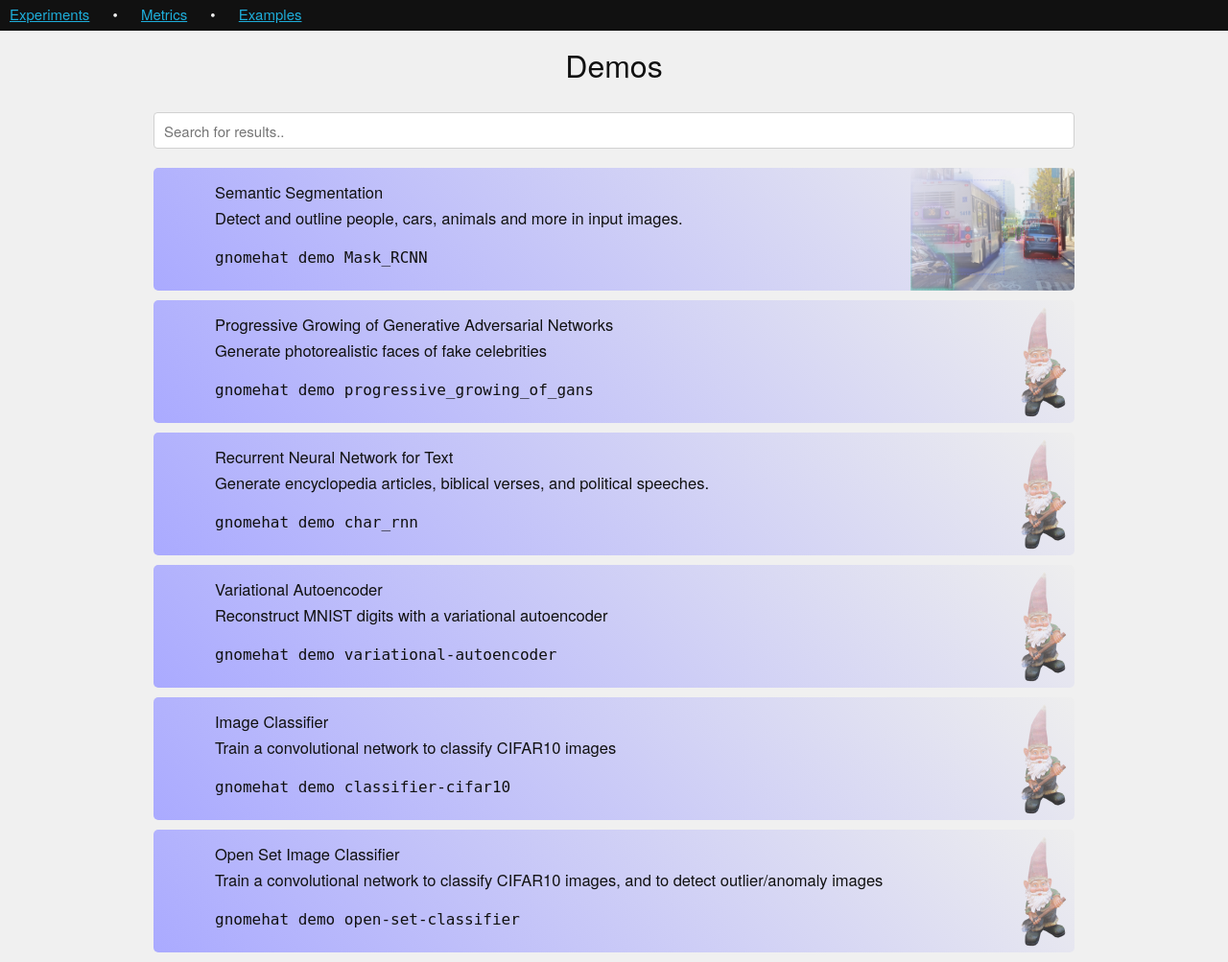
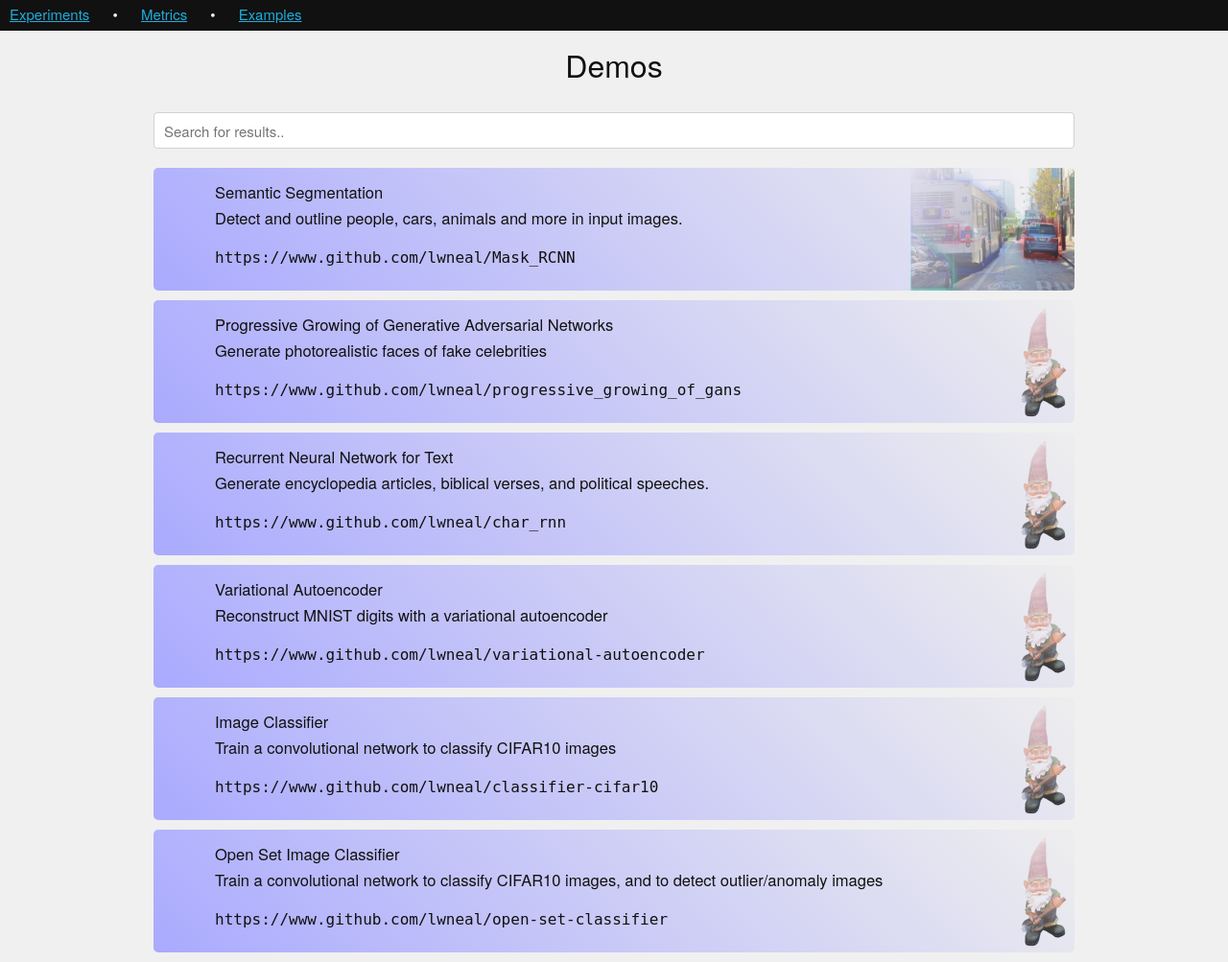
Before and after one commit to gnomehat/gnomehat, a Flask app: page /demos in a window 1280 px wide. Shown: the whole page at 96% size. Run offline with Flask 2, Linux system fonts and the light colour scheme.

Commit message:
Make entire demo rows clickable

```diff
--- a/gnomehat/templates/demos.html
+++ b/gnomehat/templates/demos.html
@@ -27,26 +27,26 @@
         <br>
 
         {% for demo in demos: %}
+        <a href="demos/{{demo['name']}}">
         <div class="gradient blueish">
           <div class="content" style="float: left">
             <div class="clickables">
               <br>
             </div>
-            <a href="demos/{{demo['name']}}">
               <span class=big>
                 <span class="experiment_name">{{demo['title']}}</span>
                 <br>
                 <span class="headline">{{demo['description']}}</span>
                 <br>
-                <pre class="subtitle">gnomehat demo {{demo['name']}}</pre>
+                <pre class="subtitle">https://www.github.com/lwneal/{{demo['name']}}</pre>
               </span>
-            </a>
           </div>
           <div class="img_holder" height=128>
               <img src="{{demo['image_url']}}" height=128 />
           </div>
           <br>
         </div>
+        </a>
         {%endfor%}
 
       </div>
```
